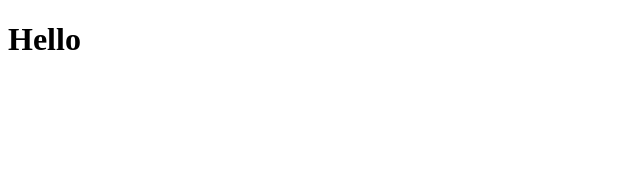
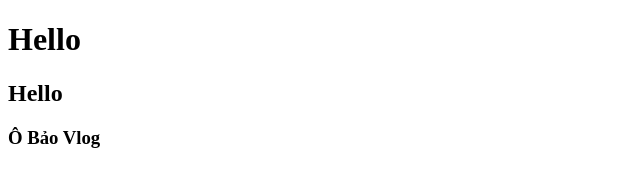
Before and after one commit to NguyenDinhTiem/4aecaykhe, a plain HTML site: page index.html in a window 1280 px wide. Shown: the whole page, without its empty margins (0-640 px from the left). Drawn offline with Linux system fonts and the light colour scheme.

Commit message:
I was update h3 in index.html

```diff
--- a/index.html
+++ b/index.html
@@ -7,5 +7,7 @@
 </head>
 <body>
     <h1>Hello</h1>
+    <h2>Hello</h2>
+    <h3>Ô Bảo Vlog</h3>
 </body>
 </html>
```
